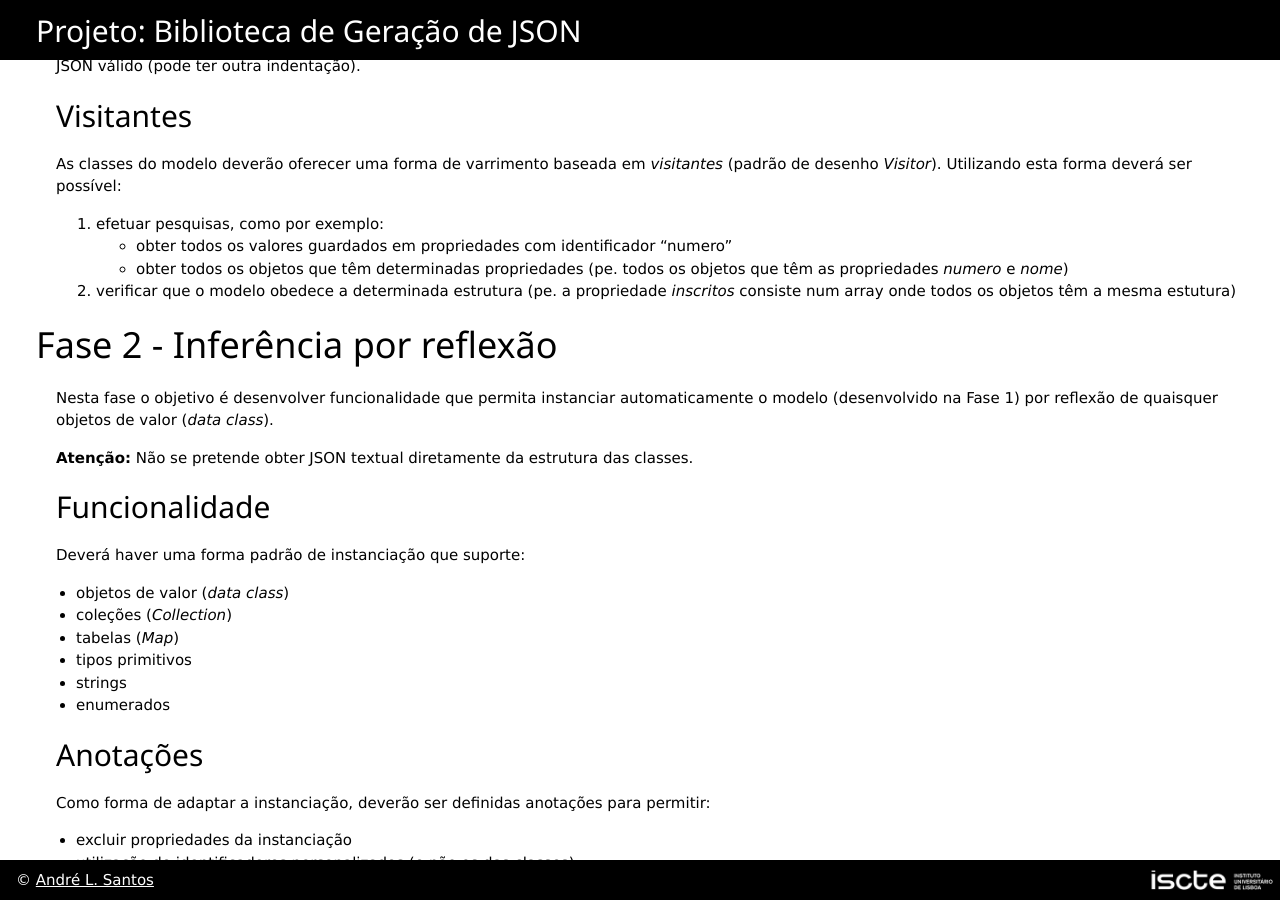
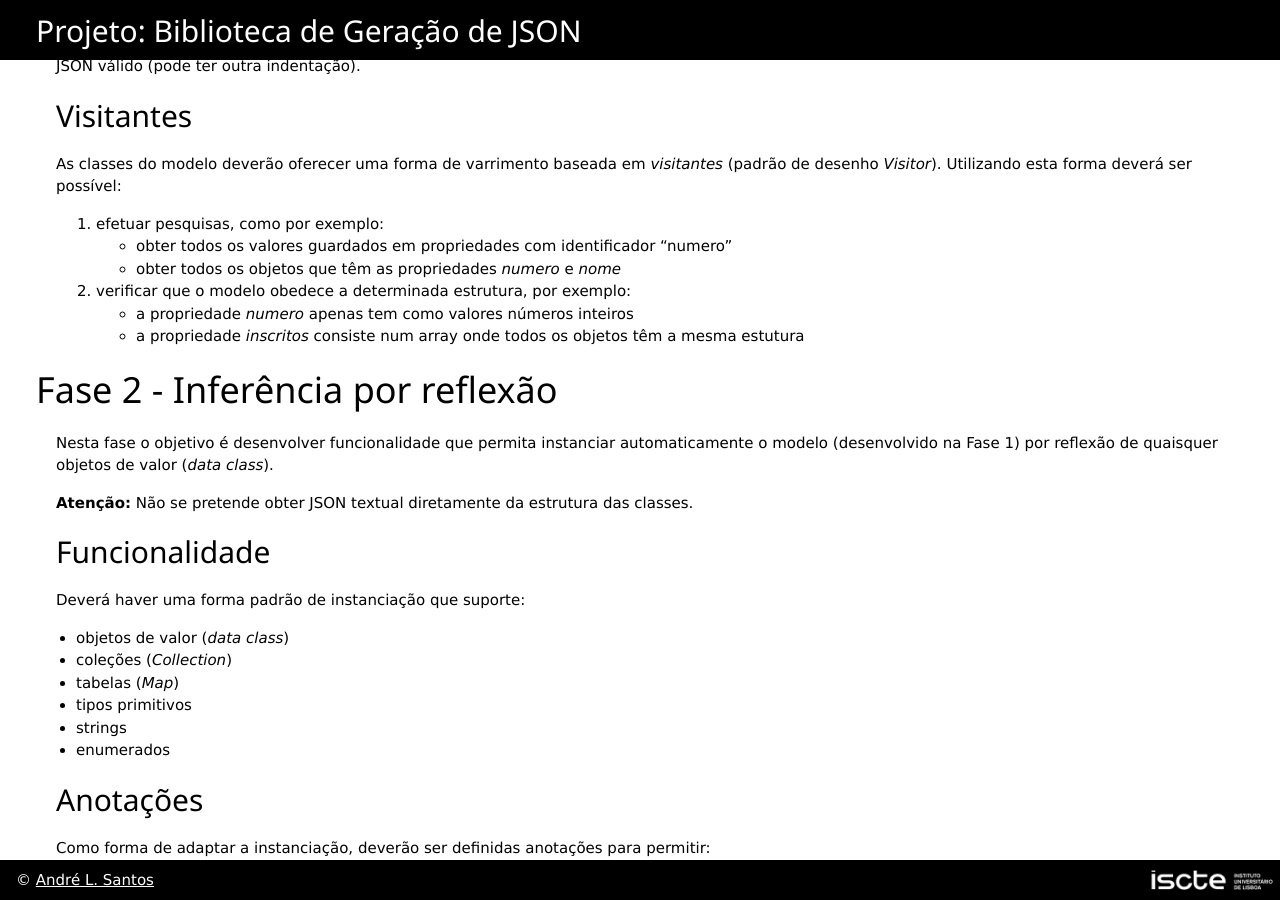
Before and after one commit to andre-santos-pt/andre-santos-pt.github.io, a Jekyll site: the page built from projetojson/primeirafase.md, in a window 1280 px wide and 900 px high, scrolled down 1160 px. Built offline with Jekyll 4.4.1, drawn with Linux system fonts in a browser that asks for light colours.

Commit message:
Update primeirafase.md

```diff
--- a/projetojson/primeirafase.md
+++ b/projetojson/primeirafase.md
@@ -51,8 +51,10 @@ As classes do modelo deverão oferecer uma forma de varrimento baseada em *visit
 
 1. efetuar pesquisas, como por exemplo:
   - obter todos os valores guardados em propriedades com identificador "numero"
-  - obter todos os objetos que têm determinadas propriedades (pe. todos os objetos que têm as propriedades *numero* e *nome*)
-2. verificar que o modelo obedece a determinada estrutura (pe. a propriedade *inscritos* consiste num array onde todos os objetos têm a mesma estutura)
+  - obter todos os objetos que têm as propriedades *numero* e *nome*
+2. verificar que o modelo obedece a determinada estrutura, por exemplo:
+  - a propriedade *numero* apenas tem como valores números inteiros
+  - a propriedade *inscritos* consiste num array onde todos os objetos têm a mesma estutura
 
 
 # Fase 2 - Inferência por reflexão
```
